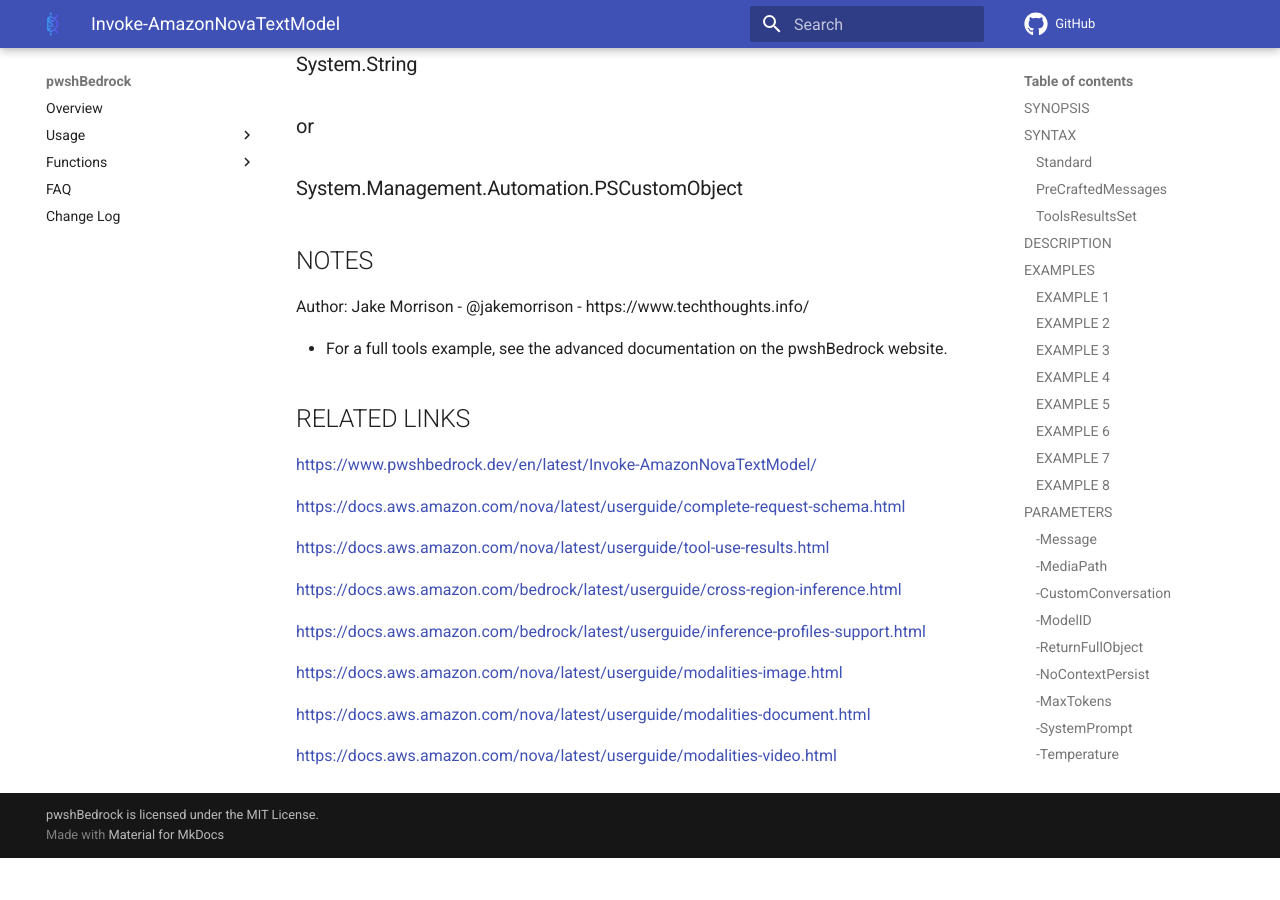
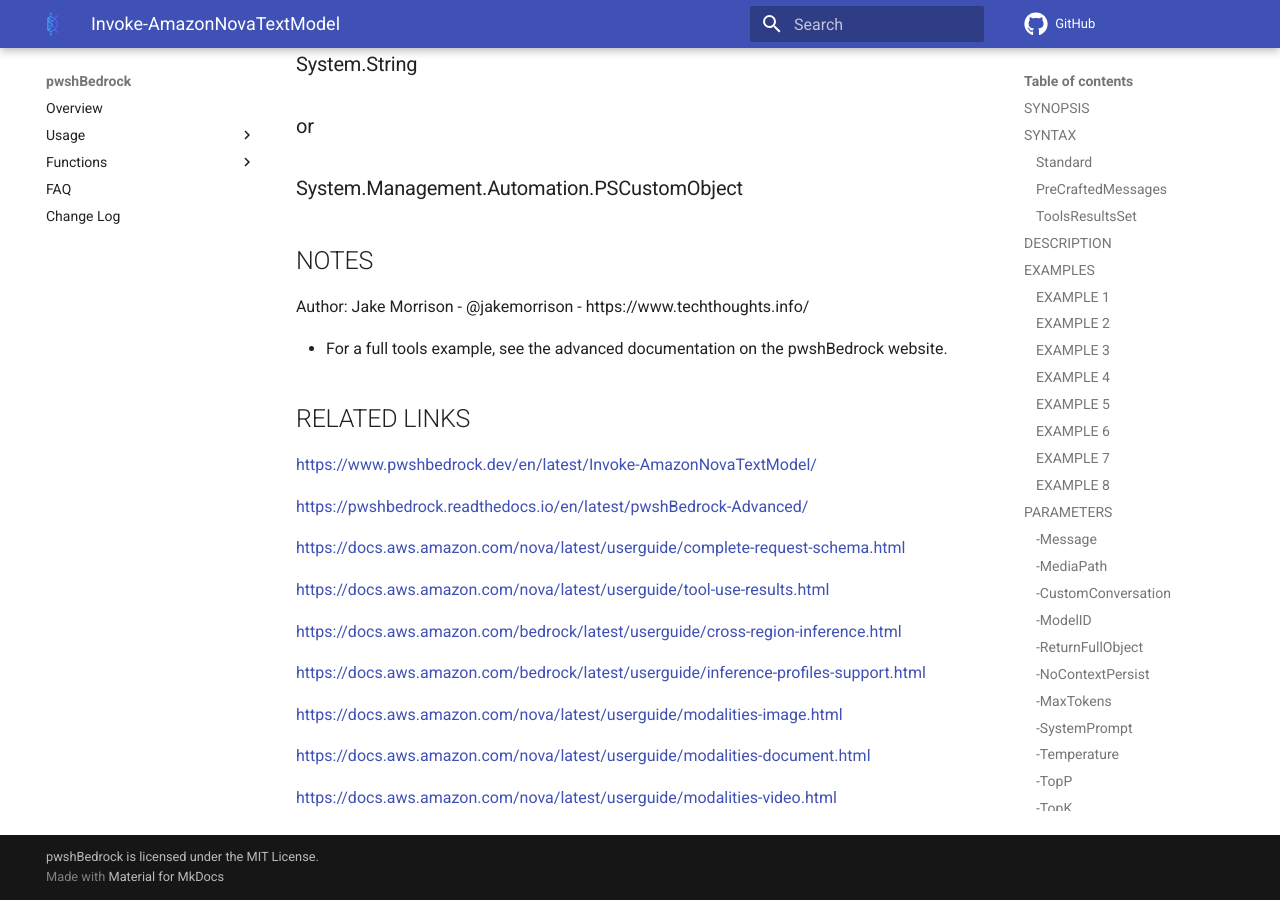
Before and after one commit to techthoughts2/pwshBedrock, an MkDocs documentation site: the page built from docs/Invoke-AmazonNovaTextModel.md, in a window 1280 px wide and 900 px high, scrolled down 12485 px. Built offline with MkDocs 1.6.1 and Material for MkDocs 9.7.7, drawn with Linux system fonts in a browser that asks for light colours; comment, search, counter and statistics services are not loaded; before the commit the page ends 13343 px from its top, so only the background shows below that; some of the changed lines change nothing that is shown.

Commit message:
updated documentation

```diff
--- a/docs/Invoke-AmazonNovaTextModel.md
+++ b/docs/Invoke-AmazonNovaTextModel.md
@@ -576,6 +576,8 @@
 
 [https://www.pwshbedrock.dev/en/latest/Invoke-AmazonNovaTextModel/](https://www.pwshbedrock.dev/en/latest/Invoke-AmazonNovaTextModel/)
 
+[https://pwshbedrock.readthedocs.io/en/latest/pwshBedrock-Advanced/](https://pwshbedrock.readthedocs.io/en/latest/pwshBedrock-Advanced/)
+
 [https://docs.aws.amazon.com/nova/latest/userguide/complete-request-schema.html](https://docs.aws.amazon.com/nova/latest/userguide/complete-request-schema.html)
 
 [https://docs.aws.amazon.com/nova/latest/userguide/tool-use-results.html](https://docs.aws.amazon.com/nova/latest/userguide/tool-use-results.html)
```
Also changed, not shown: 1 other file.
